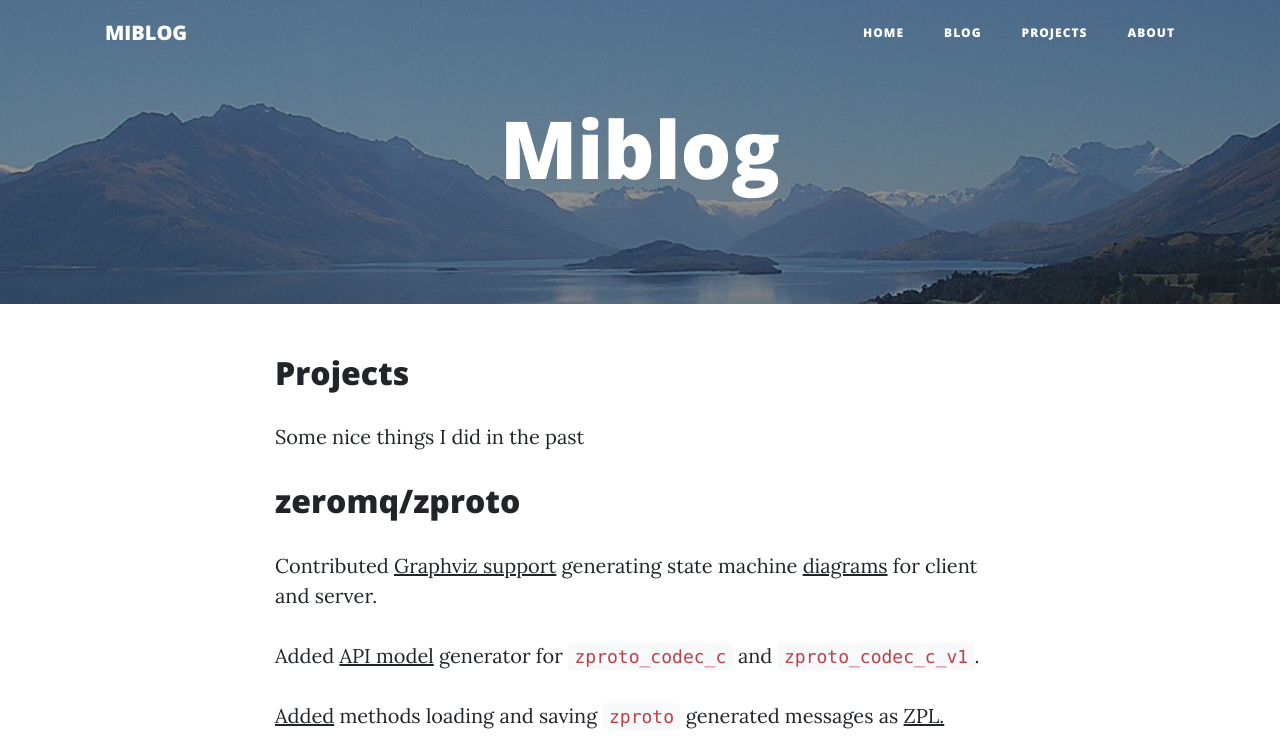
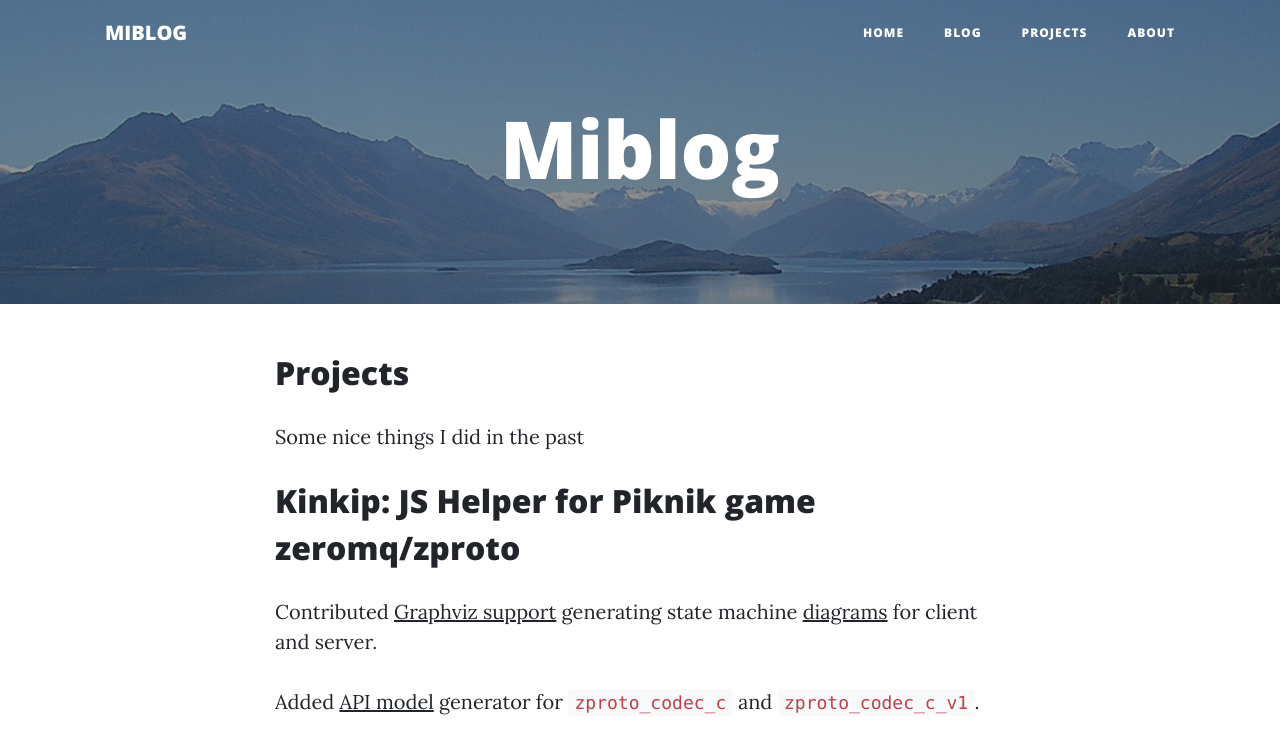
Before and after one commit to vyskocilm/vyskocilm.github.io, a plain HTML site: page projects/index.html in a window 1280 px wide. Shown: the top 744 px of the page. Drawn offline with nearby package versions, Linux system fonts and the light colour scheme.

Commit message:
Synchronized build

```diff
--- a/projects/index.html
+++ b/projects/index.html
@@ -80,7 +80,7 @@
 
   <h2>Projects</h2>
   <p>Some nice things I did in the past</p>
-<h2><a href="https://github.com/zeromq/zproto/">zeromq/zproto</a></h2><p>
+<h2><a href="/kinkip/index.html">Kinkip: JS Helper for Piknik game</a></h2><h2><a href="https://github.com/zeromq/zproto/">zeromq/zproto</a></h2><p>
 Contributed <a href="https://github.com/zeromq/zproto/blob/master/src/zproto_dot.gsl">Graphviz support</a> generating state machine <a href="https://github.com/zeromq/malamute/blob/master/src/mlm_client.svg">diagrams</a> for client and server. </p><p>
 Added <a href="https://github.com/zeromq/zproto/commit/55fb88a3b2cfda1cc3ceec1e00b0fe95d1d16f14">API model</a> generator for <code>zproto_codec_c</code> and <code>zproto_codec_c_v1</code>.</p><p>
 <a href="https://github.com/zeromq/zproto/commit/570542874f1b2de6735a28094f67d32a63807b2f">Added</a> methods loading and saving <code>zproto</code> generated messages as <a href="https://rfc.zeromq.org/spec:4/ZPL/">ZPL</code>.</p><h2><a href="https://github.com/zeromq/zproject/">zeromq/zproject</a></h2>
```
